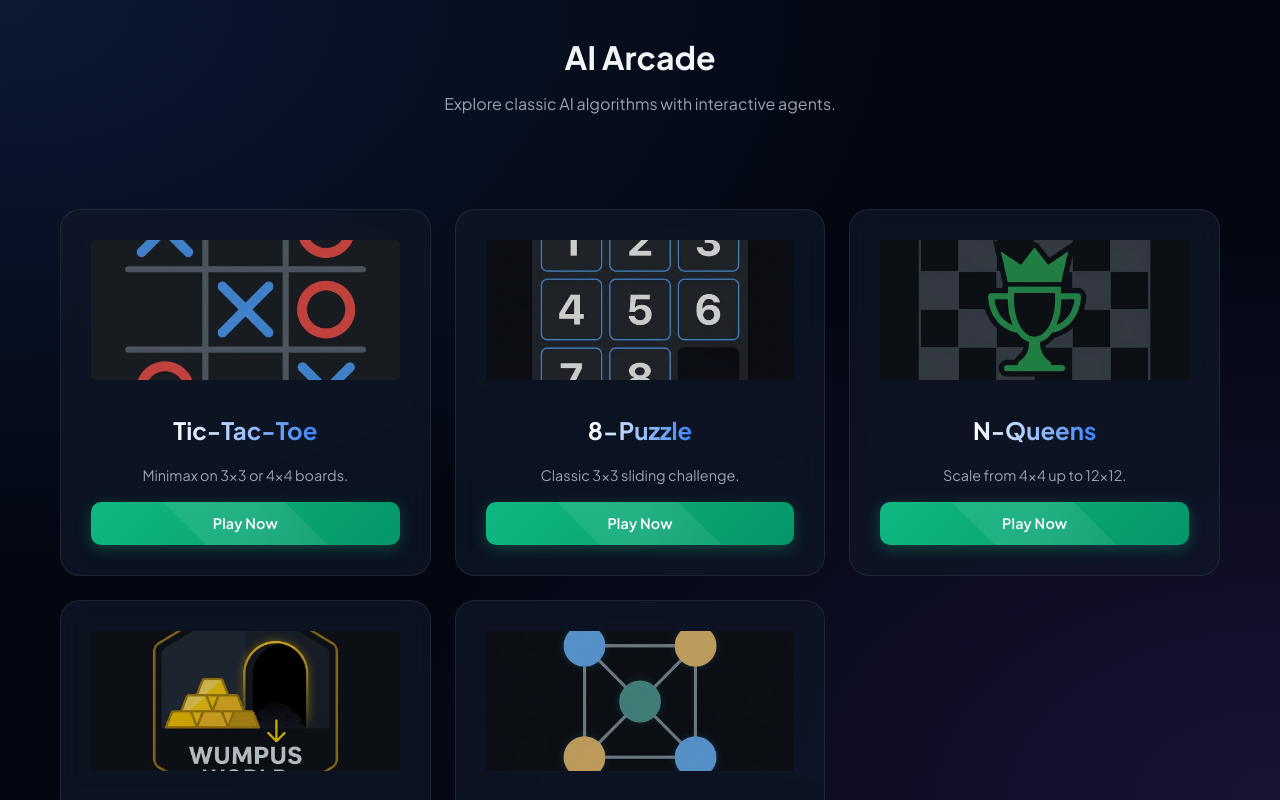
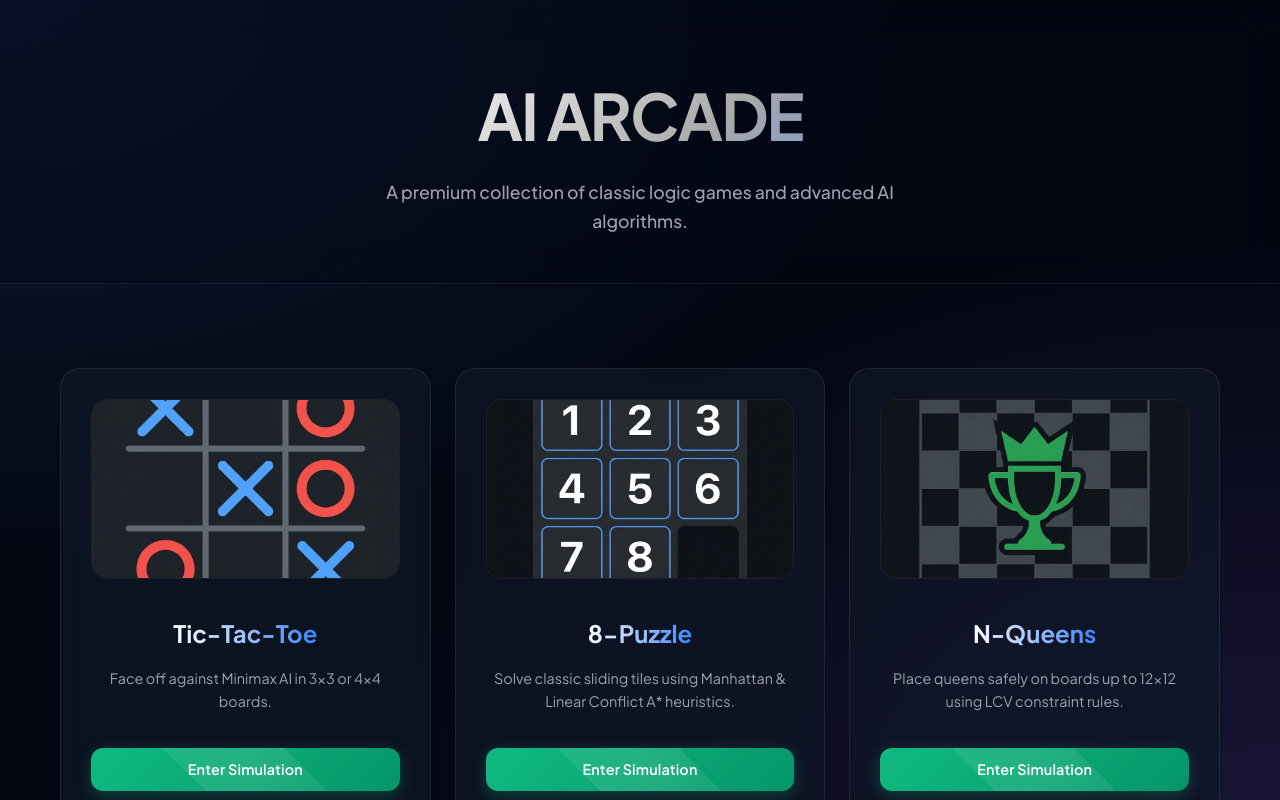
Before and after one commit to NamanRai64/Board-Games, a React (Vite) app in the folder ai-games/: page / in a window 1280 px wide. Shown: the top 800 px of the page. Built offline with nearby package versions, Linux system fonts and the light colour scheme.

Commit message:
adding other features

```diff
--- a/ai-games/src/App.jsx
+++ b/ai-games/src/App.jsx
@@ -9,36 +9,47 @@ function App() {
   const [activeGame, setActiveGame] = useState(null);
 
   const games = [
-    { id: 'tictactoe', name: 'Tic-Tac-Toe', desc: 'Minimax on 3x3 or 4x4 boards.', img: '/assets/tictactoe.png', component: <TicTacToe /> },
-    { id: 'eightpuzzle', name: '8-Puzzle', desc: 'Classic 3x3 sliding challenge.', img: '/assets/eightpuzzle.png', component: <EightPuzzle /> },
-    { id: 'nqueens', name: 'N-Queens', desc: 'Scale from 4x4 up to 12x12.', img: '/assets/nqueens.png', component: <NQueens /> },
-    { id: 'wumpus', name: 'Wumpus World', desc: 'Scale from 4x4 up to 8x8 caverns.', img: '/assets/wumpus.png', component: <Wumpus /> },
-    { id: 'mapcoloring', name: 'Map Coloring', desc: 'Easy to Hard graph topologies.', img: '/assets/mapcoloring.png', component: <MapColoring /> },
+    { id: 'tictactoe', name: 'Tic-Tac-Toe', desc: 'Face off against Minimax AI in 3x3 or 4x4 boards.', img: '/assets/tictactoe.png', component: <TicTacToe /> },
+    { id: 'eightpuzzle', name: '8-Puzzle', desc: 'Solve classic sliding tiles using Manhattan & Linear Conflict A* heuristics.', img: '/assets/eightpuzzle.png', component: <EightPuzzle /> },
+    { id: 'nqueens', name: 'N-Queens', desc: 'Place queens safely on boards up to 12x12 using LCV constraint rules.', img: '/assets/nqueens.png', component: <NQueens /> },
+    { id: 'wumpus', name: 'Wumpus World', desc: 'Navigate treacherous pits using logical inference and sensor hints.', img: '/assets/wumpus.png', component: <Wumpus /> },
+    { id: 'mapcoloring', name: 'Map Coloring', desc: 'Color graphs without neighbor conflicts using Constraint Satisfaction.', img: '/assets/mapcoloring.png', component: <MapColoring /> },
   ];
 
+  const currentComponent = games.find(g => g.id === activeGame)?.component;
+
   return (
-    <>
+    <div style={{ position: 'relative', minHeight: '100vh' }}>
       <header style={{
-        padding: '32px 20px',
+        padding: '64px 20px 48px',
         textAlign: 'center',
-        borderBottom: activeGame ? '1px solid var(--color-panel-border)' : 'none',
-        background: 'var(--color-header-bg)'
+        background: 'rgba(3, 7, 18, 0.4)',
+        backdropFilter: 'blur(20px)',
+        borderBottom: '1px solid var(--color-border)',
+        position: 'sticky',
+        top: 0,
+        zIndex: 100,
+        transition: 'all 0.3s ease'
       }}>
-        <h1 style={{ color: 'var(--color-text-main)', margin: 0, fontSize: '2rem' }}>AI Arcade</h1>
-        <p style={{ color: 'var(--color-text-muted)', marginTop: '8px' }}>Explore classic AI algorithms with interactive agents.</p>
+        <div style={{ maxWidth: '1200px', margin: '0 auto', display: 'flex', flexDirection: 'column', alignItems: 'center' }}>
+          <h1 className="arcade-title" style={{ fontSize: activeGame ? '2.5rem' : '4rem', transition: 'all 0.5s ease' }}>AI Arcade</h1>
+          <p style={{ color: 'var(--color-text-muted)', marginTop: '12px', fontSize: '1.1rem', fontWeight: 500, maxWidth: '600px' }}>
+            A premium collection of classic logic games and advanced AI algorithms.
+          </p>
 
           {activeGame && (
             <button
-            className="btn"
-            style={{ marginTop: '24px' }}
+              className="btn btn-secondary"
+              style={{ marginTop: '24px', borderRadius: '30px', padding: '12px 24px' }}
               onClick={() => setActiveGame(null)}
             >
-            ← Back to Games Menu
+              ← Back to Universe
             </button>
           )}
+        </div>
       </header>
 
-      <main style={{ padding: '40px 20px' }}>
+      <main style={{ padding: '64px 20px', maxWidth: '1400px', margin: '0 auto' }}>
         {!activeGame ? (
           <div className="menu-grid">
             {games.map(game => (
@@ -47,22 +58,37 @@ function App() {
                 className="menu-card"
                 onClick={() => setActiveGame(game.id)}
               >
-                <div style={{ width: '100%', height: '140px', overflow: 'hidden', borderRadius: '4px', marginBottom: '16px', backgroundColor: '#010409' }}>
-                    <img src={game.img} alt={game.name} style={{ width: '100%', height: '100%', objectFit: 'cover', opacity: '0.8' }} />
+                <div style={{
+                  width: '100%',
+                  height: '180px',
+                  overflow: 'hidden',
+                  borderRadius: '16px',
+                  marginBottom: '20px',
+                  backgroundColor: 'rgba(0,0,0,0.3)',
+                  border: '1px solid var(--color-border)'
+                }}>
+                    <img src={game.img} alt={game.name} style={{ width: '100%', height: '100%', objectFit: 'cover', transition: '0.5s ease' }} />
                 </div>
                 <h3>{game.name}</h3>
-                <p>{game.desc}</p>
-                <div className="btn btn-primary" style={{ marginTop: 'auto', width: '100%' }}>Play Now</div>
+                <p style={{ minHeight: '3em' }}>{game.desc}</p>
+                <div className="btn btn-primary" style={{ marginTop: '20px', width: '100%', py: '14px', borderRadius: '12px' }}>Enter Simulation</div>
               </div>
             ))}
           </div>
         ) : (
-          <div>
-            {games.find(g => g.id === activeGame)?.component}
+          <div style={{ animation: 'fadeIn 0.5s ease' }}>
+            {currentComponent}
           </div>
         )}
       </main>
-    </>
+
+      <style dangerouslySetInnerHTML={{ __html: `
+        @keyframes fadeIn {
+          from { opacity: 0; transform: translateY(20px); }
+          to { opacity: 1; transform: translateY(0); }
+        }
+      `}} />
+    </div>
   );
 }
 
```
Lines whose indentation alone changed are shown as unchanged.
